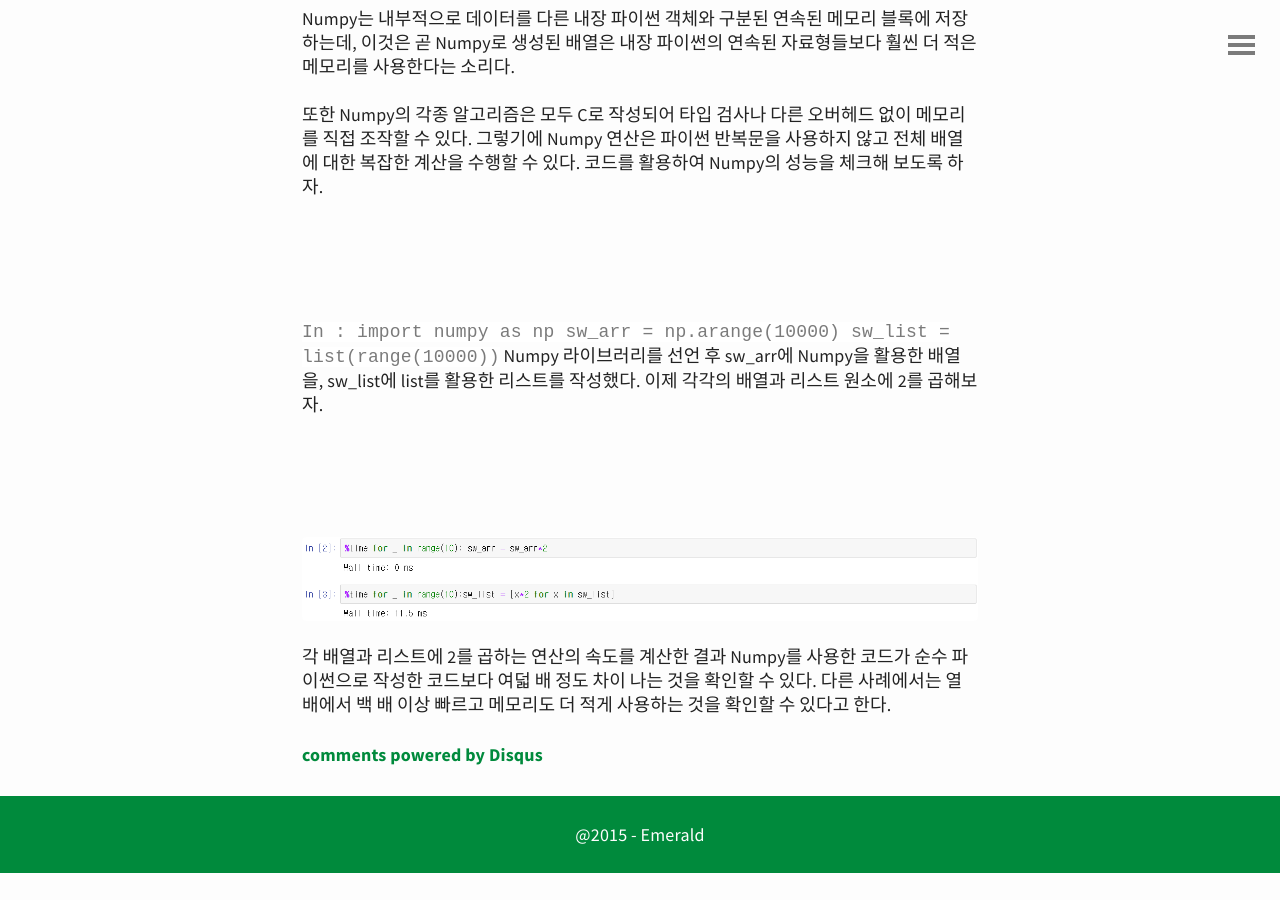
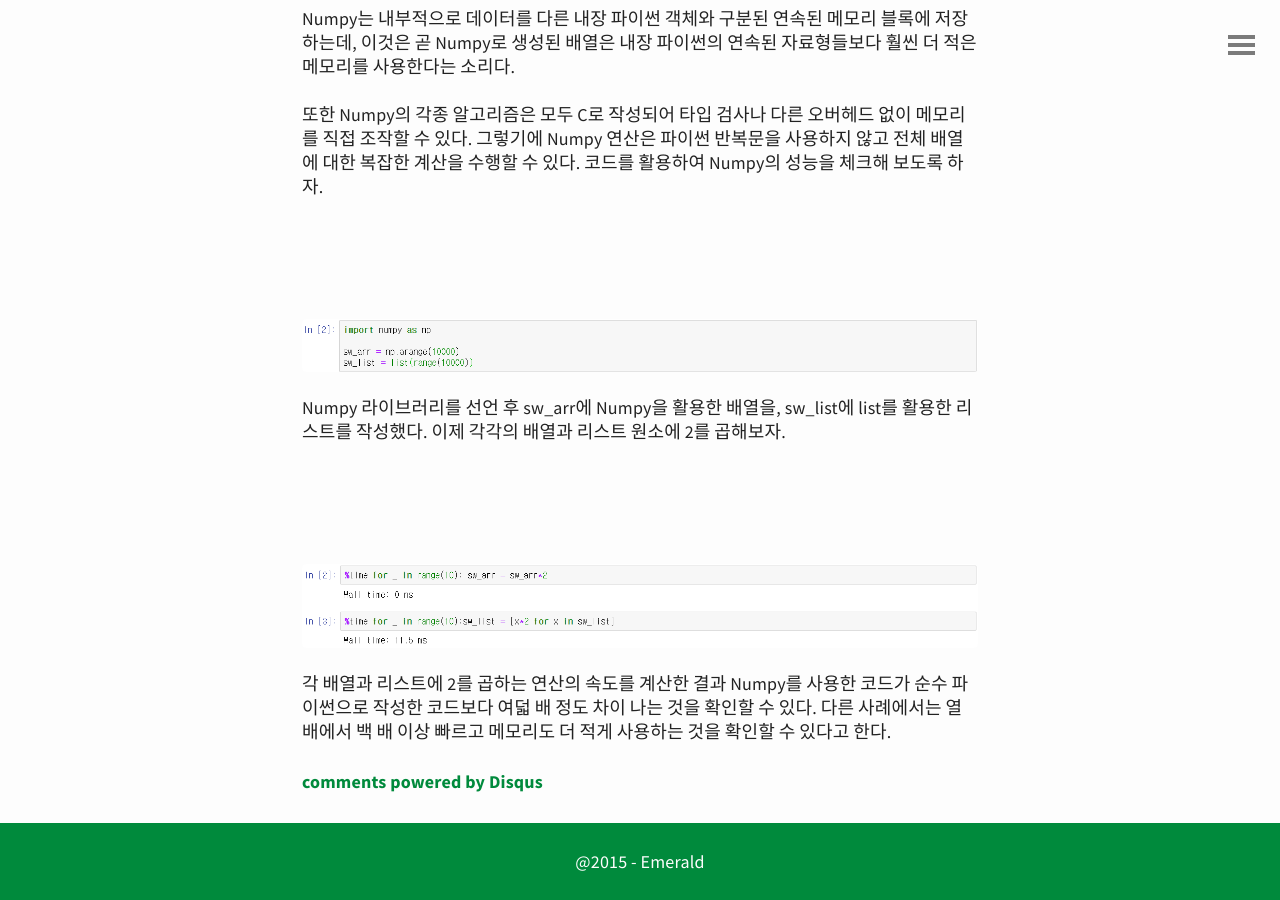
Before and after one commit to sinsaonee/growth-hacker1, a Jekyll site: the page built from _posts/2019-12-12-NumPy-배열과벡터연산#1.md, in a window 1280 px wide and 900 px high, scrolled down 619 px. Built offline with Jekyll 4.4.1, drawn with Linux system fonts in a browser that asks for light colours; comment, search, counter and statistics services are not loaded; before the commit the page ends 1492 px from its top, so only the background shows below that.

Commit message:
Update 2019-12-12-NumPy-배열과벡터연산#1.md

```diff
--- a/_posts/2019-12-12-NumPy-배열과벡터연산#1.md
+++ b/_posts/2019-12-12-NumPy-배열과벡터연산#1.md
@@ -29,7 +29,7 @@
 
 <br><br><br>
 
-`In : import numpy as np  sw_arr = np.arange(10000)  sw_list = list(range(10000))`
+![Numpy#1](/img/post/Numpy1/Numpy1-1.png)
 Numpy 라이브러리를 선언 후 sw_arr에 Numpy을 활용한 배열을, sw_list에 list를 활용한 리스트를 작성했다. 이제 각각의 배열과 리스트 원소에 2를 곱해보자.
 
 <br><br><br>
```
